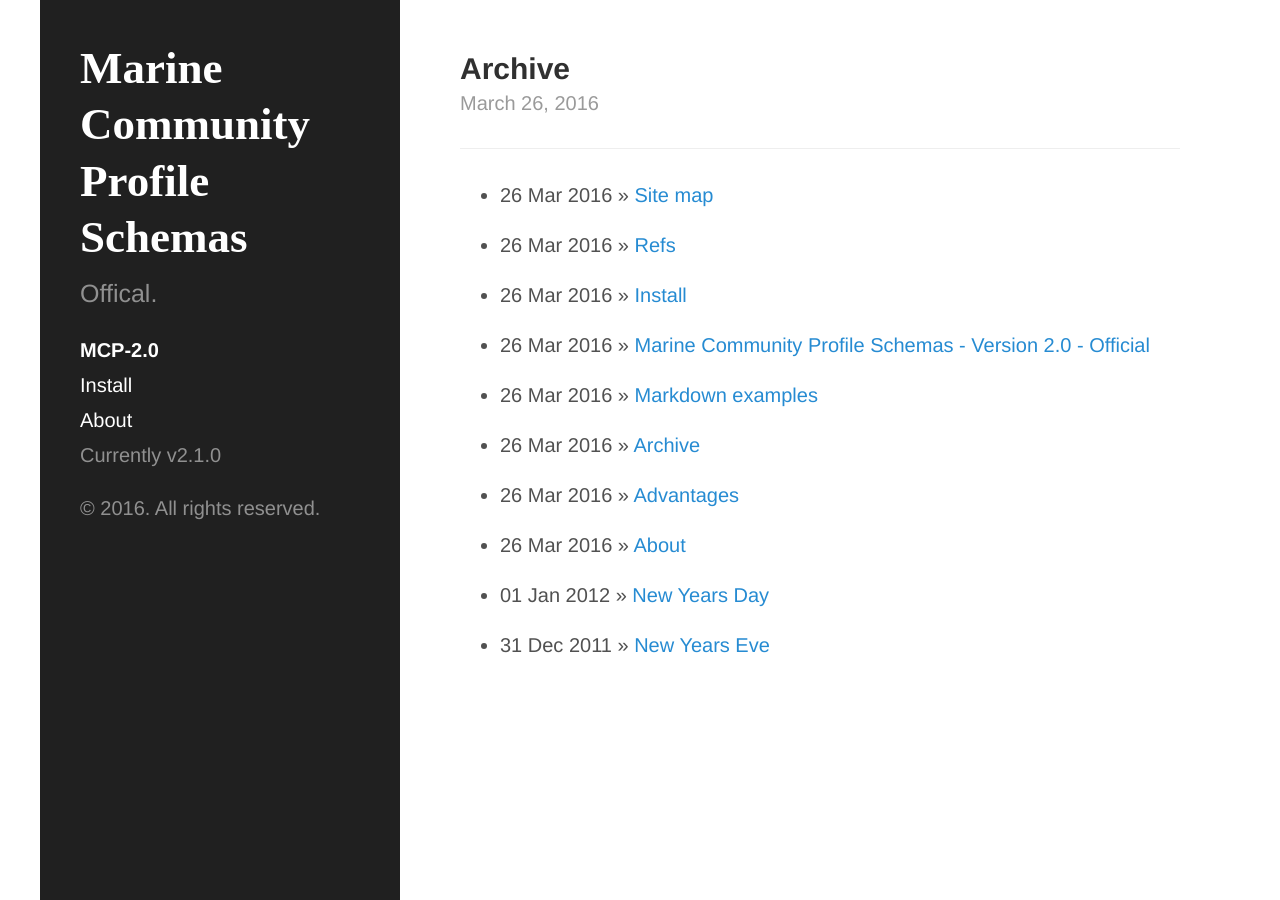
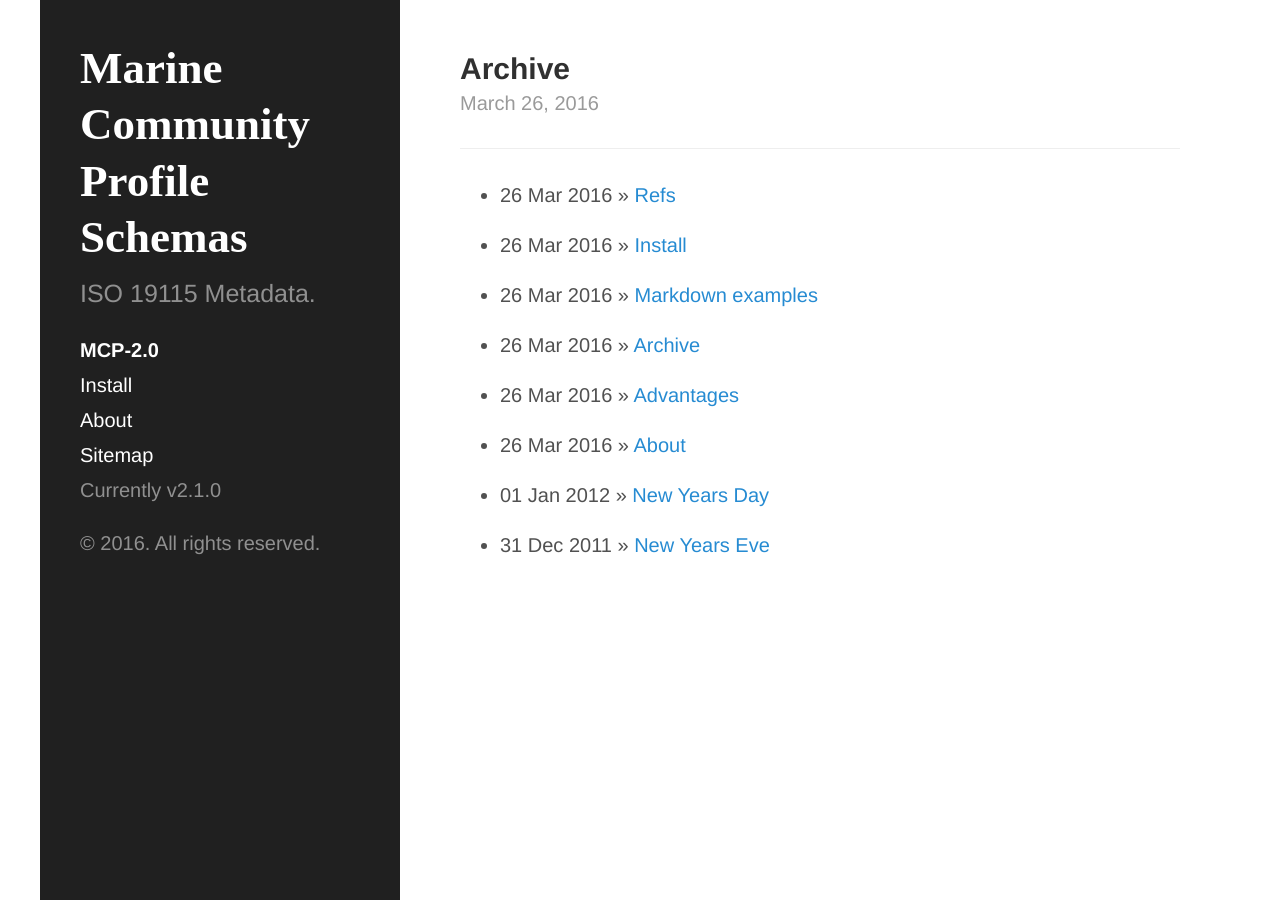
Before and after one commit to julian1/schemas2, a Jekyll site: the page built from _posts/2016-03-26-archive.md, in a window 1280 px wide. Built offline with Jekyll 4.4.1, drawn with Linux system fonts in a browser that asks for light colours.

Commit message:
update and add sitemap

```diff
--- a/_layouts/about.html
+++ b/_layouts/about.html
@@ -25,13 +25,14 @@
               Marine Community Profile Schemas
             </a>
           </h1>
-          <p class="lead">Offical.</p>
+          <p class="lead">ISO 19115 Metadata.</p>
         </div>
 
         <nav class="sidebar-nav">
-          <a class="sidebar-nav-item active" href="/index.html">MCP-2.0</a>
+          <a class="sidebar-nav-item active" href="/mcp-2.0.html">MCP-2.0</a>
           <a class="sidebar-nav-item"        href="/install.html">Install</a>
           <a class="sidebar-nav-item"        href="/about.html">About</a>
+          <a class="sidebar-nav-item"        href="/sitemap.html">Sitemap</a>
 
           <span class="sidebar-nav-item">Currently v2.1.0</span>
         </nav>
```
Also changed, not shown: about.md (added, +20 -0 lines), mcp-2.0.md (renamed from _posts/2016-03-26-index.md, +1 -1 lines), sitemap.md (renamed from _posts/2016-03-26-sitemap.md).
